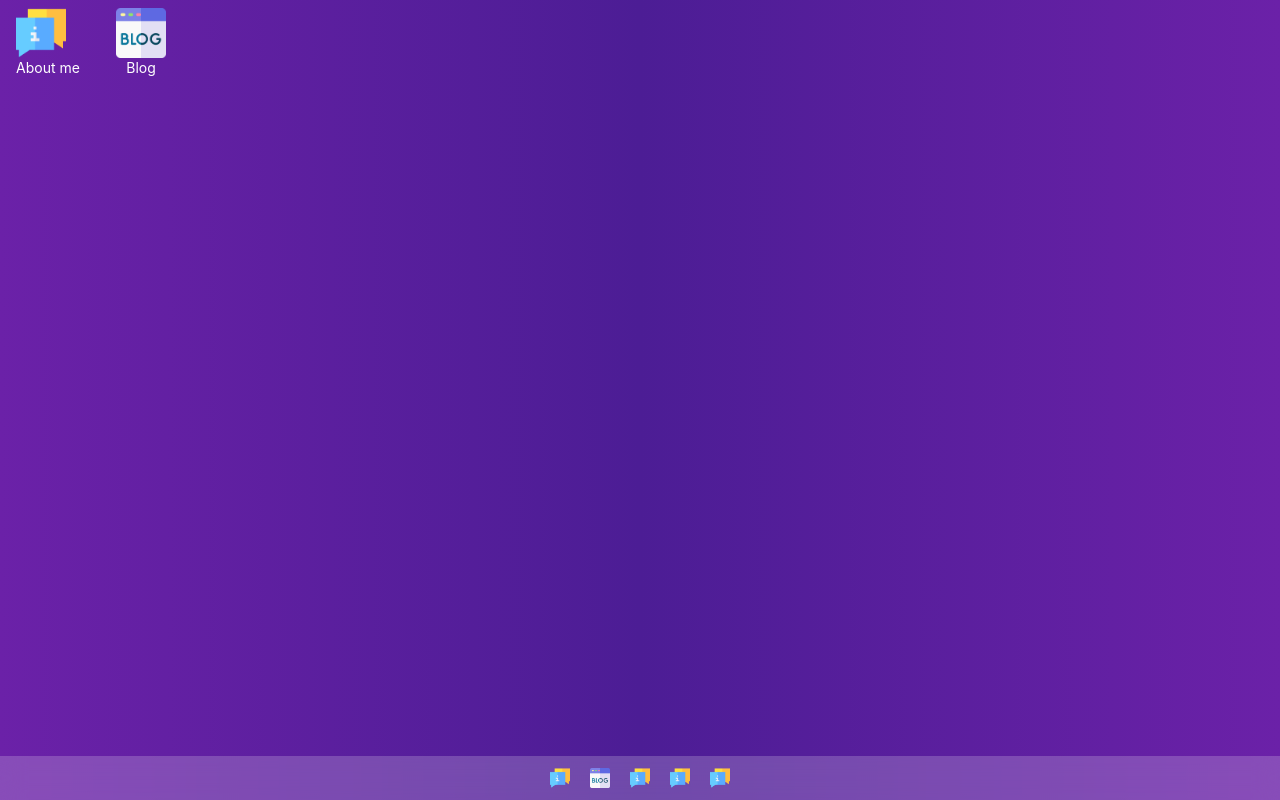
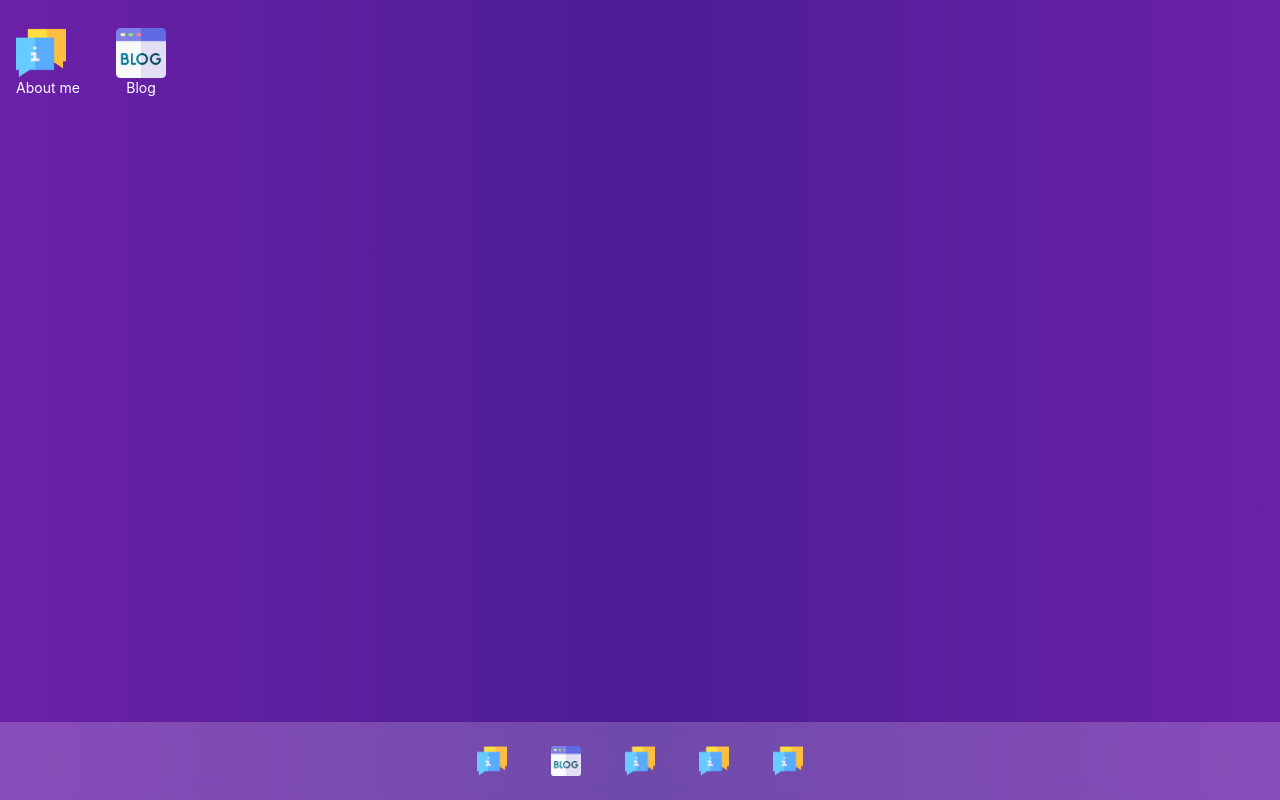
Before and after one commit to akshays-repo/akshays-site, a Next.js app: page / in a window 1280 px wide. Built offline with nearby package versions, Linux system fonts and the light colour scheme.

Commit message:
posistion fix

```diff
--- a/components/DeskTop/Container.tsx
+++ b/components/DeskTop/Container.tsx
@@ -29,12 +29,12 @@ export const Container: FC<ContainerProps> = ({ hideSourceOnDrag }) => {
     };
   }>({
     a: {
-      top: 0,
+      top: 20,
       left: 0,
       title: <DeskTopIcons title="About me" icon={Icons.about} onClick={() => {}} />,
     },
     b: {
-      top: 0,
+      top: 20,
       left: 100,
       title: <DeskTopIcons title="Blog" icon={Icons.blog} onClick={() => {}} />,
     },
--- a/components/TaskBar/TaskBarIcons.tsx
+++ b/components/TaskBar/TaskBarIcons.tsx
@@ -5,8 +5,8 @@ interface TaskBarIconsInterface {
 
 const TaskBarIcons = ({ icon }: TaskBarIconsInterface) => {
   return (
-    <div className="hover:ring cursor-pointer">
-      <img src={icon} width={"20px"} height={"20px"} />
+    <div className="hover:ring cursor-pointer p-3">
+      <img src={icon} width={"30px"} height={"30px"} />
     </div>
   );
 };
```
